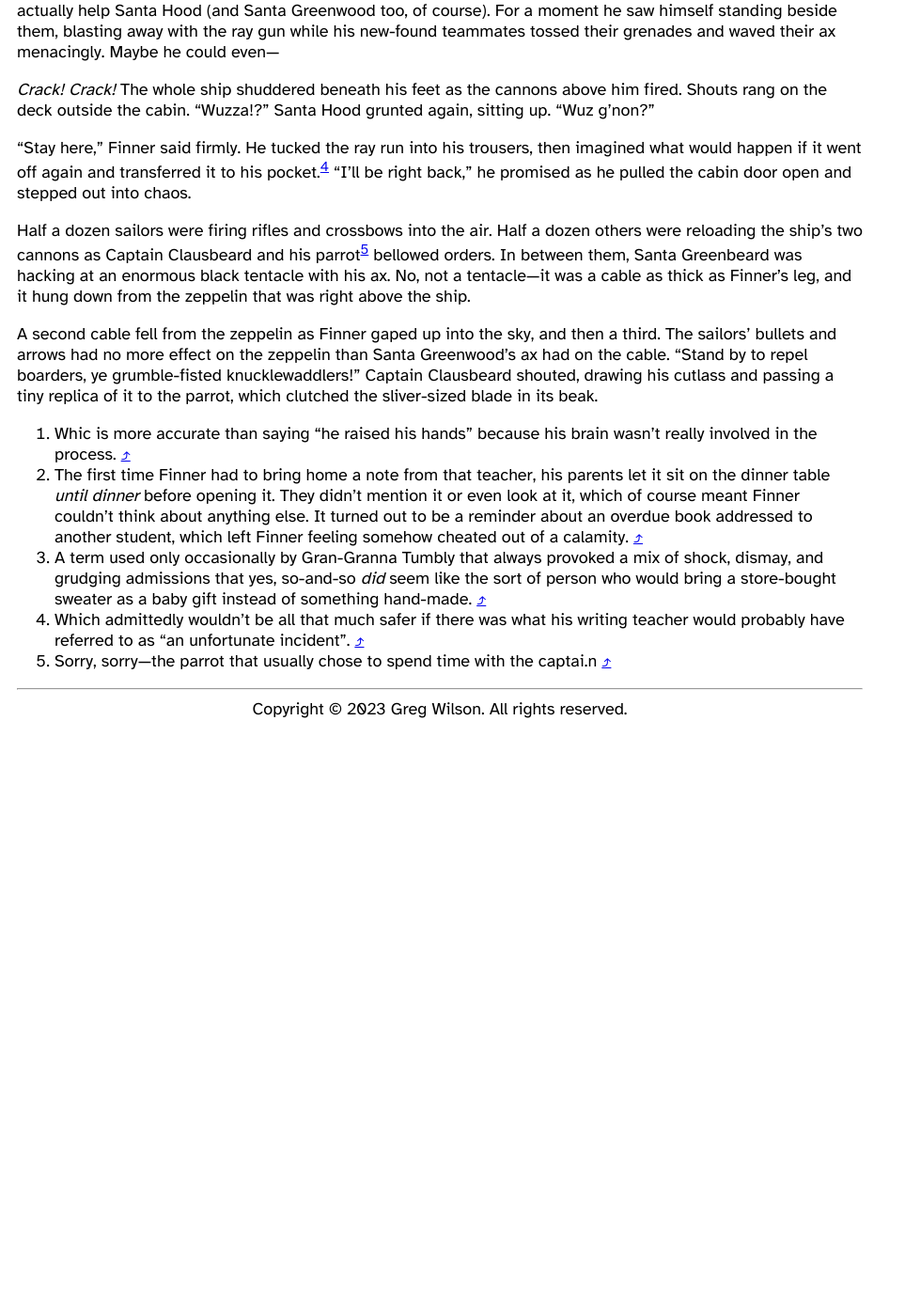
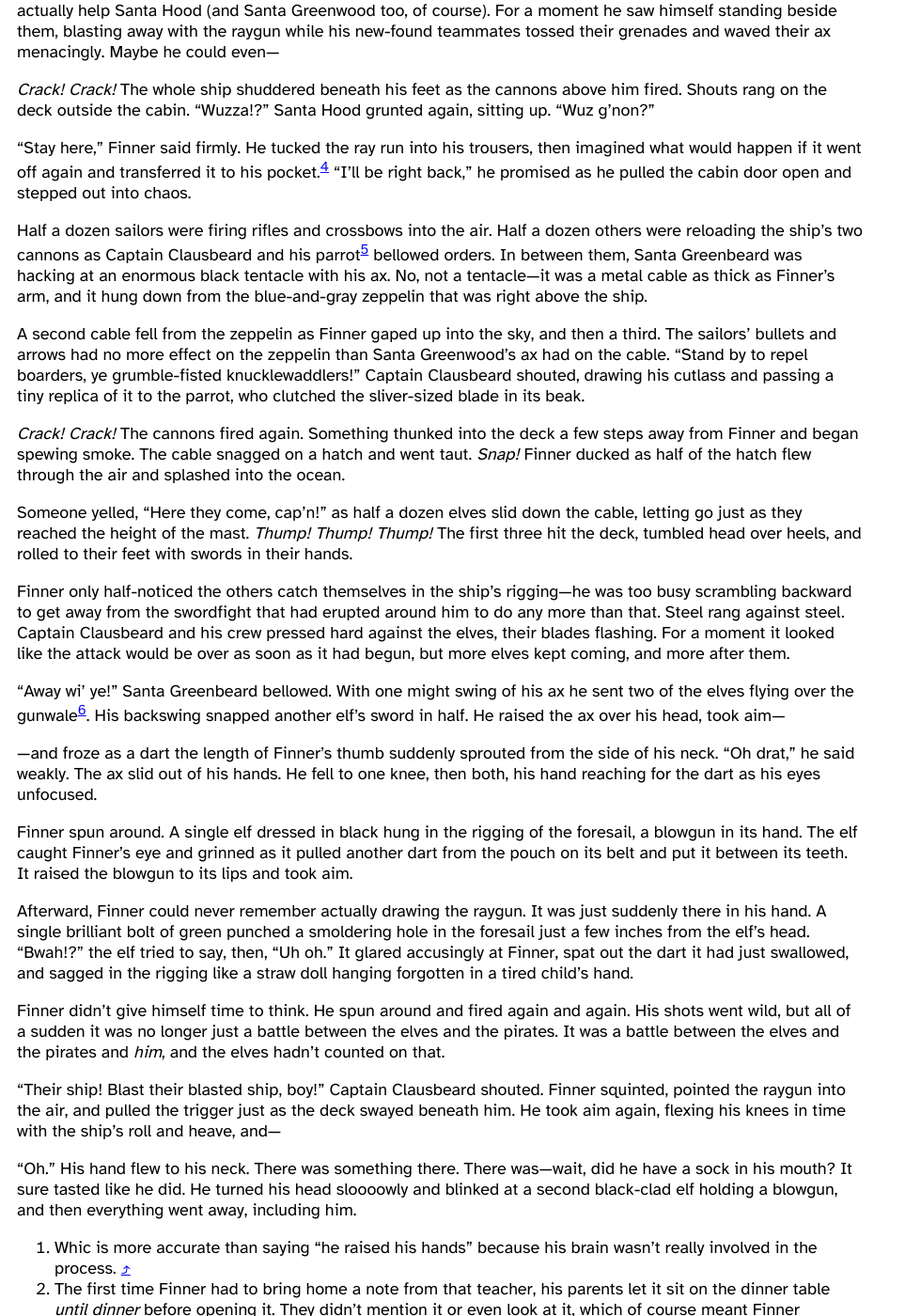
Before and after one commit to gvwilson/fiction, a Jekyll site: the page built from santas/index.md, in a window 1280 px wide and 1400 px high, scrolled down 18773 px. Shown: the whole window at 94% size, without its empty margins (0-963 px from the left). Built offline with Jekyll 4.4.1, drawn with Linux system fonts in a browser that asks for light colours; before the commit the page ends 19546 px from its top, so only the background shows below that; some of the changed text lies outside the part shown.

Commit message:
+546 words of Santas

```diff
--- a/_data/status.csv
+++ b/_data/status.csv
@@ -25,6 +25,7 @@
 santas,2023-09-16,8791
 santas,2023-09-17,9313
 santas,2023-09-23,9857
+santas,2023-09-24,10403
 still,2023-09-01,30862
 tuppence-a-bag,2023-09-01,1703
 voyage,2023-09-01,30306
--- a/santas/index.md
+++ b/santas/index.md
@@ -1543,7 +1543,7 @@
 Santa Hood rolled her head to work out a kind in her neck.
 "So," she said conversationally,
 letting the blanket slide down so that Finner could see
-the ray gun she was holding,
+the raygun she was holding,
 which just happened to be aimed at his chest.
 "How about you tell me who you really are?"
 
@@ -1572,7 +1572,7 @@
 I just want to go *home*."
 
 Santa Hood studied his face for a moment,
-then flipped the ray gun over and offered it to him.
+then flipped the raygun over and offered it to him.
 "Doesn't work unless you're an elf," she explained.
 
 "Then why were you pointing it at me!?"
@@ -1617,7 +1617,7 @@
 every time he closed his eyes.
 Finally he sat up,
 rolled his head from side to side to get a kink out of his neck,
-and picked up the ray gun Santa Hood had given him.
+and picked up the raygun Santa Hood had given him.
 
 It looked like a well-made toy with its gnurled grip and shiny barrel,
 but was heavy in a way that said,
@@ -1629,7 +1629,7 @@
 A brilliant green beam of light blasted the glass right out of the porthole.
 Finner gaped,
 still feeling the hum of the shot in his hand,
-then tossed the ray gun onto the desk as if it had just bitten him.
+then tossed the raygun onto the desk as if it had just bitten him.
 
 "Wuzza?" Santa Hood grunted in her sleep.
 Finner held his breath until she rolled over under blankets
@@ -1664,7 +1664,7 @@
 he could actually help Santa Hood
 (and Santa Greenwood too, of course).
 For a moment he saw himself standing beside them,
-blasting away with the ray gun while his new-found teammates tossed their grenades
+blasting away with the raygun while his new-found teammates tossed their grenades
 and waved their ax menacingly.
 Maybe he could even—
 
@@ -1695,8 +1695,8 @@
 bellowed orders.
 In between them,
 Santa Greenbeard was hacking at an enormous black tentacle with his ax.
-No, not a tentacle—it was a cable as thick as Finner's leg,
-and it hung down from the zeppelin that was right above the ship.
+No, not a tentacle—it was a metal cable as thick as Finner's arm,
+and it hung down from the blue-and-gray zeppelin that was right above the ship.
 
 A second cable fell from the zeppelin as Finner gaped up into the sky,
 and then a third.
@@ -1704,9 +1704,104 @@
 than Santa Greenwood's ax had on the cable.
 "Stand by to repel boarders, ye grumble-fisted knucklewaddlers!"
 Captain Clausbeard shouted,
-drawing his cutlass
-and passing a tiny replica of it to the parrot,
-which clutched the sliver-sized blade in its beak.
+drawing his cutlass and passing a tiny replica of it to the parrot,
+who clutched the sliver-sized blade in its beak.
+
+*Crack!*
+*Crack!*
+The cannons fired again.
+Something thunked into the deck a few steps away from Finner
+and began spewing smoke.
+The cable snagged on a hatch and went taut.
+*Snap!*
+Finner ducked as half of the hatch flew through the air
+and splashed into the ocean.
+
+Someone yelled,
+"Here they come, cap'n!"
+as half a dozen elves slid down the cable,
+letting go just as they reached the height of the mast.
+*Thump!* *Thump!* *Thump!*
+The first three hit the deck,
+tumbled head over heels,
+and rolled to their feet with swords in their hands.
+
+Finner only half-noticed the others catch themselves
+in the ship's rigging—he was too busy scrambling backward to get away
+from the swordfight that had erupted around him
+to do any more than that.
+Steel rang against steel.
+Captain Clausbeard and his crew pressed hard against the elves,
+their blades flashing.
+For a moment it looked like the attack would be over as soon as it had begun,
+but more elves kept coming,
+and more after them.
+
+"Away wi' ye!" Santa Greenbeard bellowed.
+With one might swing of his ax
+he sent two of the elves flying over the gunwale<span class="note">
+Which made the sharks very, very happy.
+</span>.
+His backswing snapped another elf's sword in half.
+He raised the ax over his head,
+took aim—
+
+—and froze as a dart the length of Finner's thumb
+suddenly sprouted from the side of his neck.
+"Oh drat," he said weakly.
+The ax slid out of his hands.
+He fell to one knee, then both,
+his hand reaching for the dart as his eyes unfocused.
+
+Finner spun around.
+A single elf dressed in black hung in the rigging of the foresail,
+a blowgun in its hand.
+The elf caught Finner's eye and grinned
+as it pulled another dart from the pouch on its belt
+and put it between its teeth.
+It raised the blowgun to its lips and took aim.
+
+Afterward,
+Finner could never remember actually drawing the raygun.
+It was just suddenly there in his hand.
+A single brilliant bolt of green punched a smoldering hole in the foresail
+just a few inches from the elf's head.
+"Bwah!?" the elf tried to say,
+then, "Uh oh."
+It glared accusingly at Finner,
+spat out the dart it had just swallowed,
+and sagged in the rigging like a straw doll
+hanging forgotten in a tired child's hand.
+
+Finner didn't give himself time to think.
+He spun around and fired again and again.
+His shots went wild,
+but all of a sudden it was no longer
+just a battle between the elves and the pirates.
+It was a battle between the elves and the pirates and *him*,
+and the elves hadn't counted on that.
+
+"Their ship!
+Blast their blasted ship, boy!"
+Captain Clausbeard shouted.
+Finner squinted,
+pointed the raygun into the air,
+and pulled the trigger
+just as the deck swayed beneath him.
+He took aim again,
+flexing his knees in time with the ship's roll and heave,
+and—
+
+"Oh."
+His hand flew to his neck.
+There was something there.
+There was—wait,
+did he have a sock in his mouth?
+It sure tasted like he did.
+He turned his head sloooowly
+and blinked at a second black-clad elf holding a blowgun,
+and then everything went away,
+including him.
 
 </section>
 
```
Also changed, not shown: status.svg.
